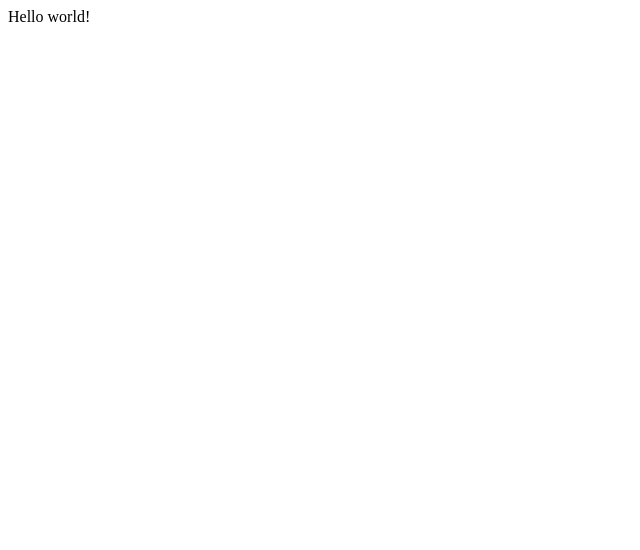
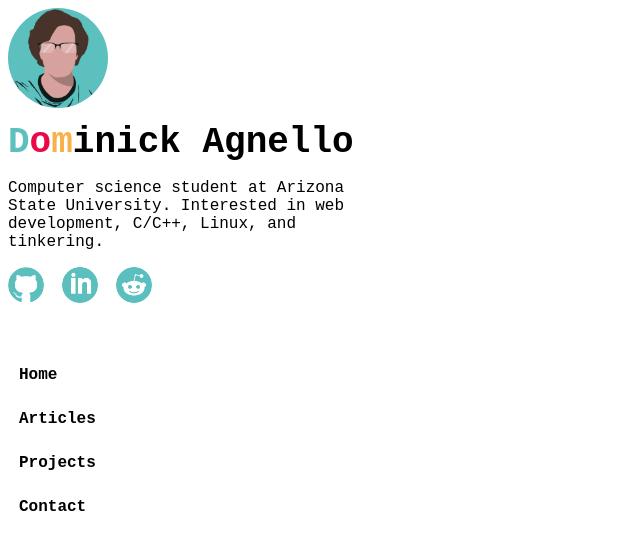
Before and after one commit to Blugil/dagnello.io-old, a Gatsby site: page / in a window 1280 px wide. Shown: the whole page, without its empty margins (0-640 px from the left). Built offline with nearby package versions, Linux system fonts and the light colour scheme; Gatsby itself is replaced by a stand-in of ours.

Commit message:
almost flush out entire profile card

```diff
--- a/package.json
+++ b/package.json
@@ -8,7 +8,7 @@
     "gatsby"
   ],
   "scripts": {
-    "develop": "gatsby develop",
+    "dev": "gatsby develop -p 3000",
     "start": "gatsby develop",
     "build": "gatsby build",
     "serve": "gatsby serve",
--- /dev/null
+++ b/src/components/menu/menu.css
@@ -0,0 +1,39 @@
+.nav {
+	margin-top: 50px;
+}
+
+ul {
+	list-style-type: none;
+	padding: 0px;
+	margin: 0px;
+}
+
+li {
+	 list-style-type: none;
+	 font-size: 16px;
+	 font-weight: bold;
+ }
+
+ .item {
+	 display: flex;
+	 flex-direction: row;
+	 align-items: center;
+	 justify-content: stretch;
+	 padding-bottom: 10px;
+ }
+
+.bar {
+	height: 34px;
+	width: 1px;
+	background-color: #EA0848;
+	opacity: 0;
+	margin-right: 10px;
+}
+
+.item:hover {
+	cursor: pointer;
+}
+
+.item:hover .bar{
+	opacity: 0.5;
+}
--- a/src/components/menu/menu.jsx
+++ b/src/components/menu/menu.jsx
@@ -0,0 +1,38 @@
+import React, { useEffect } from 'react';
+
+import './menu.css'
+
+const Menu = (props) => {
+	return(
+		<div className="container">
+			<ul className="nav">
+				<li>
+					<div className="item">
+						<div id="active" className="bar"></div>
+						Home
+					</div>
+				</li>
+				<li>
+					<div className="item">
+						<div className="bar"></div>
+						Articles
+					</div>
+				</li>
+				<li>
+					<div className="item">
+						<div className="bar"></div>
+						Projects
+					</div>
+				</li>
+				<li>
+					<div className="item">
+						<div className="bar"></div>
+						Contact
+					</div>
+				</li>
+			</ul>
+		</div>
+	)
+}
+
+export default Menu;
--- /dev/null
+++ b/src/components/profileCard/profileCard.css
@@ -0,0 +1,41 @@
+.container {
+    font-family: monospace;
+    height: fit-content;
+    min-width: 300px;
+    max-width: 350px;
+}
+.profileimage {
+	height: 100px;
+	width: 100px;
+	border-radius: 50px;
+}
+h1 {
+    font-size: 36px;
+    font-family: Andale Mono, monospace;
+    margin: 10px 0px;
+}
+
+p {
+    font-size: 16px;
+}
+.list {
+   list-style-type: none;
+   margin: 0px;
+   padding: 0px;
+}
+
+.listimage {
+    height: 36px;
+    width: 36px;
+    border-radius: 18px;
+}
+
+.listelement {
+    list-style-type: none;
+    display: inline;
+    margin-right: 18px;
+}
+
+.listelement:hover {
+    cursor: pointer;
+}
--- a/src/components/profileCard/profileCard.jsx
+++ b/src/components/profileCard/profileCard.jsx
@@ -0,0 +1,40 @@
+import * as React from 'react';
+
+import Menu from '../menu/menu';
+
+import './profileCard.css';
+import blugil from '../../images/blugil.png'
+import github from '../../images/list/github.png'
+import linkedin from '../../images/list/linkedin.png'
+import reddit from '../../images/list/reddit.png'
+
+
+
+const ProfileCard = () => {
+	return(
+		<div className="container">
+            <img className="profileimage" alt="profile" src={blugil} />
+            <h1><a style={{color: "#5BC0BE"}}>D</a>
+                <a style={{color: "#EA0848"}}>o</a>
+                <a style={{color: "#F8B148"}}>m</a>
+                inick Agnello</h1>
+            <p>Computer science student at Arizona State
+                University. Interested in web development,
+                C/C++, Linux, and tinkering.</p>
+            <ul className="list">
+                <li className="listelement">
+                    <img className="listimage" alt="github link" src={github} />
+                </li>
+                <li className="listelement">
+                    <img className="listimage" alt="linkedin link" src={linkedin} />
+                </li>
+                <li className="listelement">
+                    <img className="listimage" alt="reddit link" src={reddit} />
+                </li>
+            </ul>
+            <Menu />
+		</div>
+	)
+}
+
+export default ProfileCard;
--- a/src/pages/index.js
+++ b/src/pages/index.js
@@ -1,9 +1,10 @@
 import * as React from "react"
+import ProfileCard from "../components/profilecard/profileCard"
 
 const IndexPage = () => {
   return (
     <div>
-      Hello world!
+      <ProfileCard />
     </div>
   )
 }
```
Also changed, not shown: src/components/content/content.css (added), src/components/content/content.jsx (added), src/components/layout/layout.jsx (added), src/components/layout/layout.module.css (added), src/images/blugil.png (added), src/images/list/github.png (added), src/images/list/linkedin.png (added), src/images/list/reddit.png (added), src/images/list/youtube.png (added).
